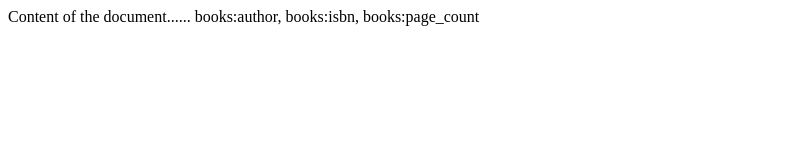
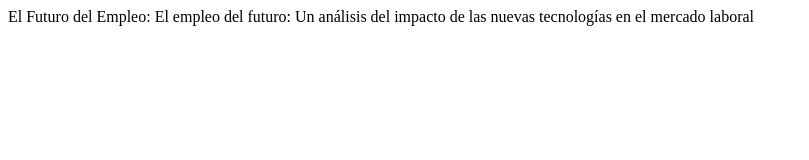
Before and after one commit to ajsb85/open-graph-book, a plain HTML site: page index.html in a window 1280 px wide. Shown: the whole page, without its empty margins (0-809 px from the left). Drawn offline with Linux system fonts and the light colour scheme.

Commit message:
Update index.html

```diff
--- a/index.html
+++ b/index.html
@@ -3,20 +3,19 @@
 <head>
 <meta charset="UTF-8">
 <head prefix="og: http://ogp.me/ns# fb: http://ogp.me/ns/fb# books: http://ogp.me/ns/books#">
-<meta property="fb:app_id"      content="302184056577324" />
+<meta property="fb:app_id"      content="2415071772" />
 <meta property="og:type"        content="books.book" />
-<meta property="og:url"         content="Put your own URL to the object here" />
-<meta property="og:title"       content="Snow Crash" />
-<meta property="og:image"       content="http://en.wikipedia.org/wiki/File:Snowcrash.jpg" />
-<meta property="og:description" content="In reality, Hiro Protagonist delivers pizza for Uncle Enzo&#x2019;s CosoNostra Pizza Inc., but in the Metaverse he&#x2019;s a warrior prince. Plunging headlong into the enigma of a new computer virus that&#x2019;s striking down hackers everywhere, he races along the neon-lit streets on a search-and-destroy mission for the shadowy virtual villain threatening to bring about infocalypse. Snow Crash is a mind-altering romp through a future America so bizarre, so outrageous&#x2026;you&#x2019;ll recognize it immediately." />
-<meta property="books:isbn"     content="0553380958" />
-<meta property="books:author"   content="http://samples.ogp.me/344562145628374" />
+<meta property="og:url"         content="https://www.goodreads.com/book/show/40974387-el-futuro-del-empleo" />
+<meta property="og:title"       content="El Futuro del Empleo: El empleo del futuro: Un análisis del impacto de las nuevas tecnologías en el mercado laboral" />
+<meta property="og:image"       content="https://images.gr-assets.com/books/1536183554l/40974387.jpg" />
+<meta property="og:description" content="Los progresos de la tecnología y sus posibles efectos en el mercado laboral son una preocupación que ha acompañado a la sociedad durante." />
+<meta property="books:isbn"     content="9788423429660" />
+<meta property="books:author"   content="https://www.goodreads.com/author/show/721192.Manuel_Hidalgo" />
 <title>Title of the document</title>
 </head>
 
 <body>
-Content of the document......
+El Futuro del Empleo: El empleo del futuro: Un análisis del impacto de las nuevas tecnologías en el mercado laboral
 </body>
 
 </html>
-books:author, books:isbn, books:page_count
```
